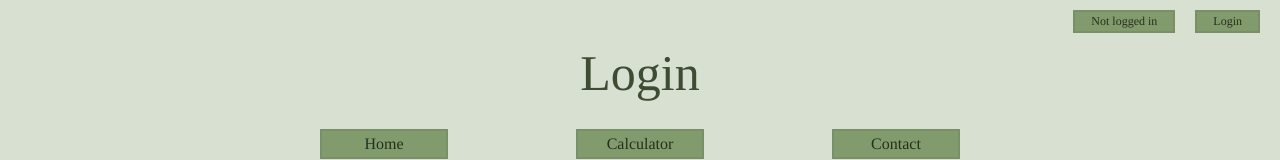
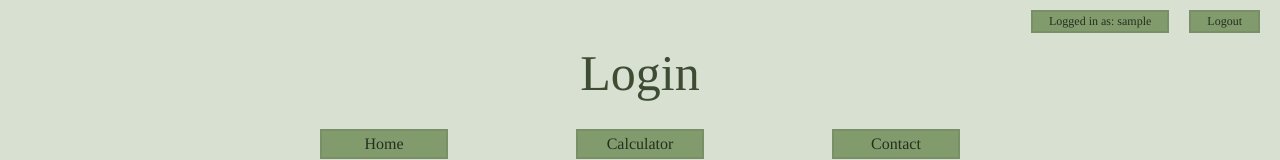
Before and after one commit to egjestad/project3, a Vue app: page / in a window 1280 px wide. Shown: the top 160 px of the page. Built offline with nearby package versions, Linux system fonts and the light colour scheme; sample sign-in values are in the browser's storage.

Commit message:
Refresh site without logging out if token is valid

```diff
--- a/src/App.vue
+++ b/src/App.vue
@@ -2,7 +2,8 @@
 import { useLoginUserStore } from '@/store/loginUserStore'
 
 const loginUserStores = useLoginUserStore()
-
+loginUserStores.loadUserFromSession()
+loginUserStores.startSessionExpirationCheck()
 </script>
 
 <template>
--- a/src/router/index.ts
+++ b/src/router/index.ts
@@ -21,13 +21,25 @@ const router = createRouter({
       path: '/Calculator',
       name: 'CalculatorView',
       component: CalculatorView,
+      meta: { requiresAuth: true },
     },
     {
       path: '/Contact',
       name: 'ContactView',
       component: ContactView,
+      meta: { requiresAuth: true },
     },
   ],
 })
 
+router.beforeEach((to, from, next) => {
+  const token = sessionStorage.getItem('jwt_token')
+
+  if (to.meta.requiresAuth && !token) {
+    next('/')
+  } else {
+    next()
+  }
+})
+
 export default router
--- a/src/store/loginUserStore.ts
+++ b/src/store/loginUserStore.ts
@@ -44,5 +44,17 @@ export const useLoginUserStore = defineStore('loginUser', {
         this.username = sessionStorage.getItem('username') || ''
       }
     },
+
+    startSessionExpirationCheck() {
+      setInterval(
+        () => {
+          const token = sessionStorage.getItem('jwt_token')
+          if (!token) {
+            this.logout()
+          }
+        },
+        1000 * 5 * 60,
+      )
+    },
   },
 })
```
